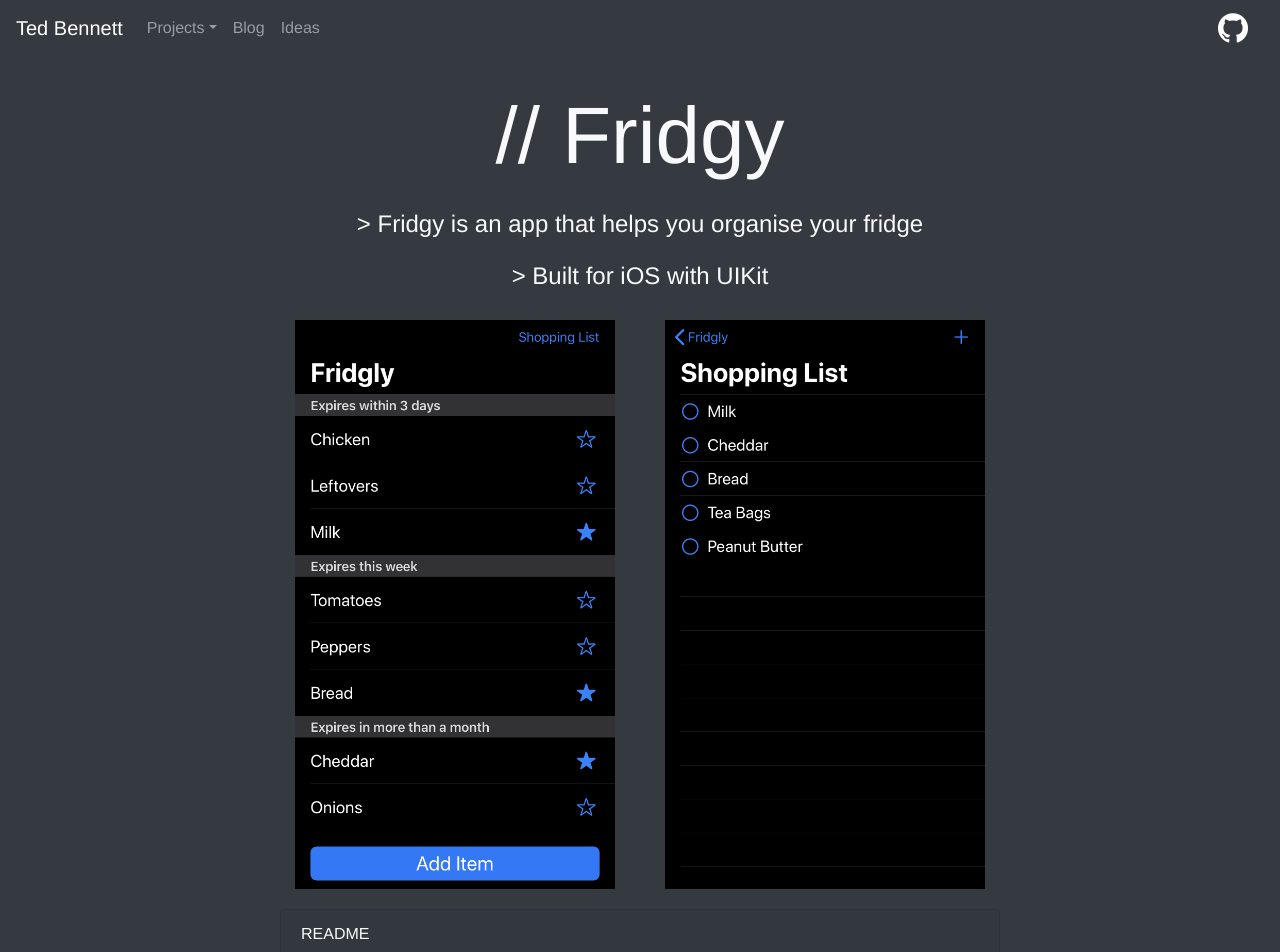
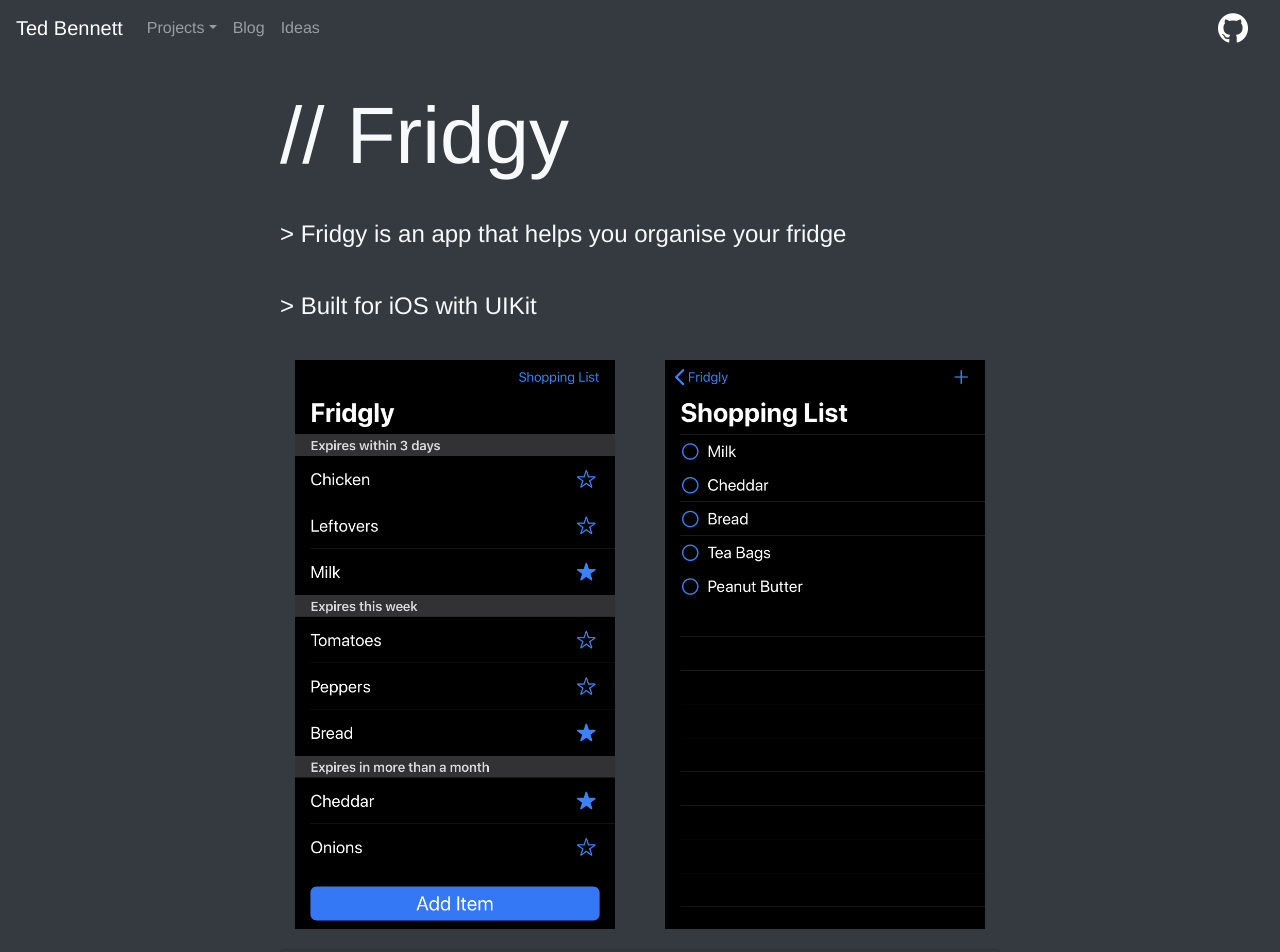
Before and after one commit to tedbennett/tedbennett.github.io, a React (Create React App) app: page /fridgy in a window 1280 px wide. Shown: the top 952 px of the page. Built offline with nearby package versions, Linux system fonts and the light colour scheme; no server answers.

Commit message:
Left-align in Page

```diff
--- a/src/Page/Page.tsx
+++ b/src/Page/Page.tsx
@@ -33,8 +33,8 @@ class Page extends React.Component<PageProps> {
   state = { markdown: "" };
 
   MediaLinks: React.FC<LinkProps> = (props: LinkProps) => {
-    const isLoggedIn = (props.appStoreUrl !== "");
-    if (isLoggedIn) {
+    console.log("Creating Media Links");
+    if (props.appStoreUrl !== "") {
       return (
         <div>
           <a href={props.appStoreUrl}>
@@ -84,18 +84,18 @@ class Page extends React.Component<PageProps> {
         <Col lg={2} />
         <Col lg={8} >
           <div className="padded">
-            <Row className="justify-content-md-center ">
+            <Row >
               <a className="title text-light padded" href={this.props.githubUrl}>
                 {`// ${this.props.title}`}
               </a>
             </Row>
-            <Row className="justify-content-md-center">
-              <p className="blurb text-light text-center">
+            <Row >
+              <p className="blurb text-light padded">
                 {'> ' + this.props.blurb}
               </p>
             </Row>
-            <Row className="justify-content-md-center">
-              <p className="blurb text-light text-center">
+            <Row >
+              <p className="blurb text-light padded">
                 {'> ' + this.props.platform}
               </p>
             </Row>
@@ -115,7 +115,7 @@ class Page extends React.Component<PageProps> {
               <Container fluid className="padded">
                 <Accordion className="bg-dark" defaultActiveKey="1">
                   <Card className="bg-dark text-light">
-                    <Accordion.Toggle as={Card.Header} eventKey="0">
+                    <Accordion.Toggle as={Card.Header} eventKey="0" className="blurb text-center">
                       README
                 </Accordion.Toggle>
                     <Accordion.Collapse eventKey="0">
```
